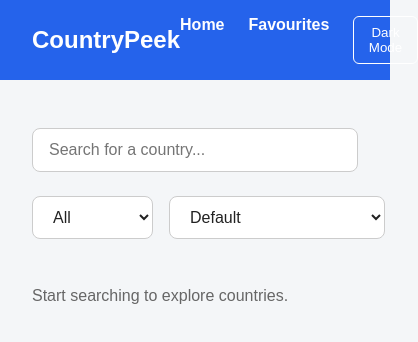
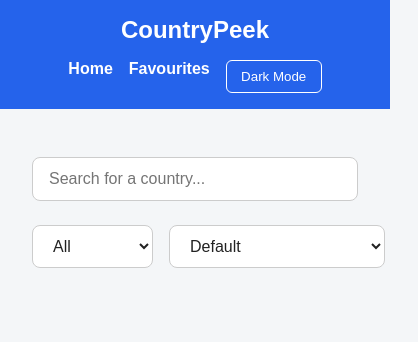
Before and after one commit to Raveendiran-G/country-peek, a React (Vite) app: page / in a window 390 px wide. Shown: the top 342 px of the page, 418 px wide, since content can reach past the window. Built offline with nearby package versions, Linux system fonts and the light colour scheme.

Commit message:
feat: improve responsiveness accessibility and edge cases

```diff
--- a/src/components/CountryCard.jsx
+++ b/src/components/CountryCard.jsx
@@ -39,7 +39,7 @@ function CountryCard({ country }) {
         <Link to={`/country/${cca3}`} className="card">
             <img
                 src={flags.svg}
-        alt={`${name.common} flag`}
+                alt={`Flag of ${name.common}`}
                 className="card__flag"
             />
 
@@ -58,14 +58,24 @@ function CountryCard({ country }) {
                 </p>
 
                 <p>
+                    <strong>Sub Region:</strong>{' '}
+                    {subregion ?? 'N/A'}
+                </p>
+
+                <p>
                     <span>Capital:</span>{' '}
                     {capital?.[0] ?? 'N/A'}
                 </p>
 
                 <button
+                    aria-label={
+                        isSaved
+                            ? `Remove ${name.common} from favourites`
+                            : `Save ${name.common} to favourites`
+                    }
+                    aria-pressed={isSaved}
                     onClick={handleFavourite}
-          className={`fav-btn ${
-            isSaved ? 'fav-btn--saved' : ''
+                    className={`fav-btn ${isSaved ? 'fav-btn--saved' : ''
                         }`}
                 >
                     {isSaved ? '♥ Saved' : '♡ Save'}
--- a/src/components/Header.jsx
+++ b/src/components/Header.jsx
@@ -19,6 +19,11 @@ function Header() {
                 </Link>
 
                 <button
+                    aria-label={
+                        theme === 'light'
+                            ? 'Switch to dark mode'
+                            : 'Switch to light mode'
+                    }
                     onClick={toggleTheme}
                     className="theme-toggle"
                 >
--- a/src/pages/Home.jsx
+++ b/src/pages/Home.jsx
@@ -103,10 +103,10 @@ function Home() {
 
             {!loading &&
                 !error &&
-                countries.length === 0 &&
-                !query && (
+                displayed.length === 0 &&
+                query && (
                     <p className="home__status">
-                        Start searching to explore countries.
+                        No countries found for this region.
                     </p>
                 )}
         </div>
--- a/src/styles/App.css
+++ b/src/styles/App.css
@@ -215,3 +215,43 @@
 .fav-btn--saved {
   color: crimson;
 }
+/* Mobile Header */
+@media (max-width: 600px) {
+  .header {
+    flex-direction: column;
+    gap: 1rem;
+    padding: 1rem;
+    text-align: center;
+  }
+
+  .header__nav {
+    flex-wrap: wrap;
+    justify-content: center;
+    gap: 1rem;
+  }
+}
+
+/* Mobile Cards Grid */
+@media (max-width: 500px) {
+  .cards-grid {
+    grid-template-columns: repeat(
+      auto-fill,
+      minmax(180px, 1fr)
+    );
+  }
+}
+
+/* Mobile Country Detail */
+@media (max-width: 700px) {
+  .country-page__layout {
+    grid-template-columns: 1fr;
+  }
+
+  .country-page__details {
+    grid-template-columns: 1fr;
+  }
+}
+.card__name {
+  overflow: hidden;
+  text-overflow: ellipsis;
+}
```
Also changed, not shown: 1 other file (tests, documents, lock files or other folders). Lines whose indentation alone changed are shown as unchanged.
